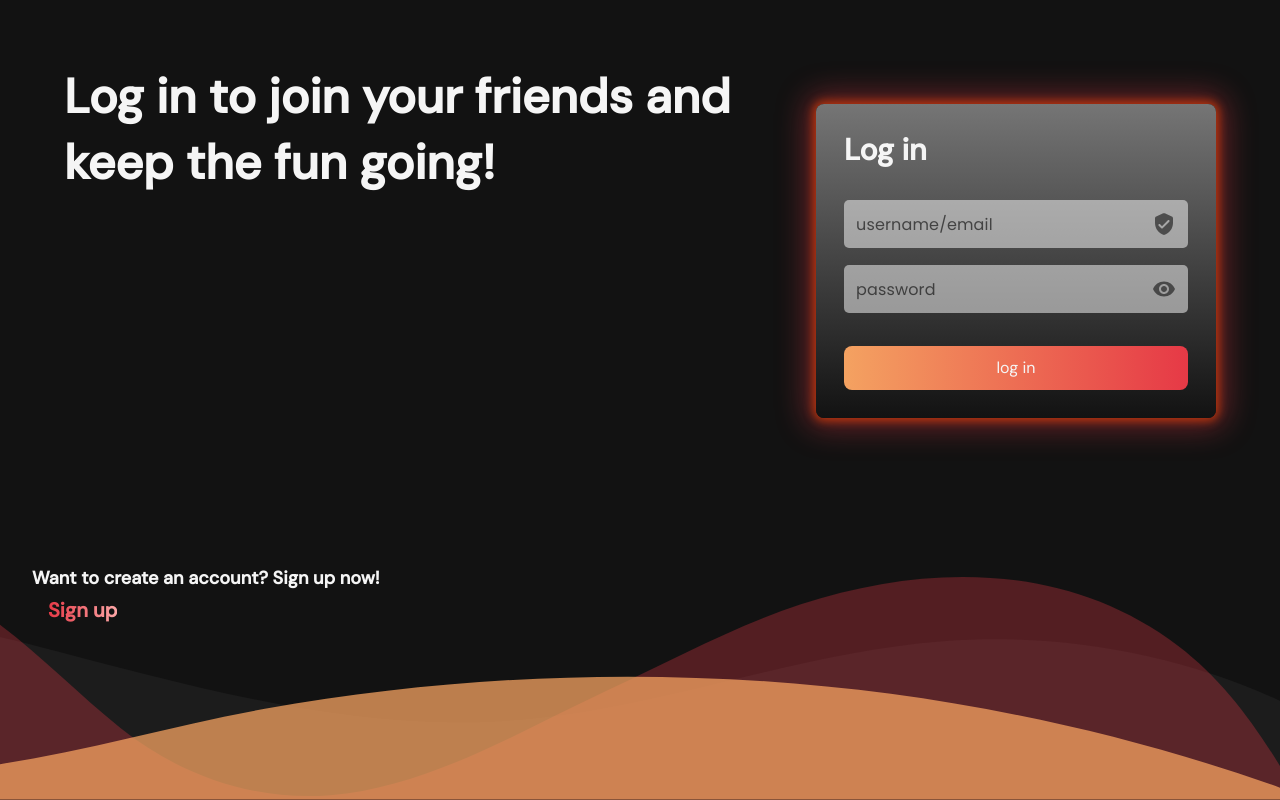
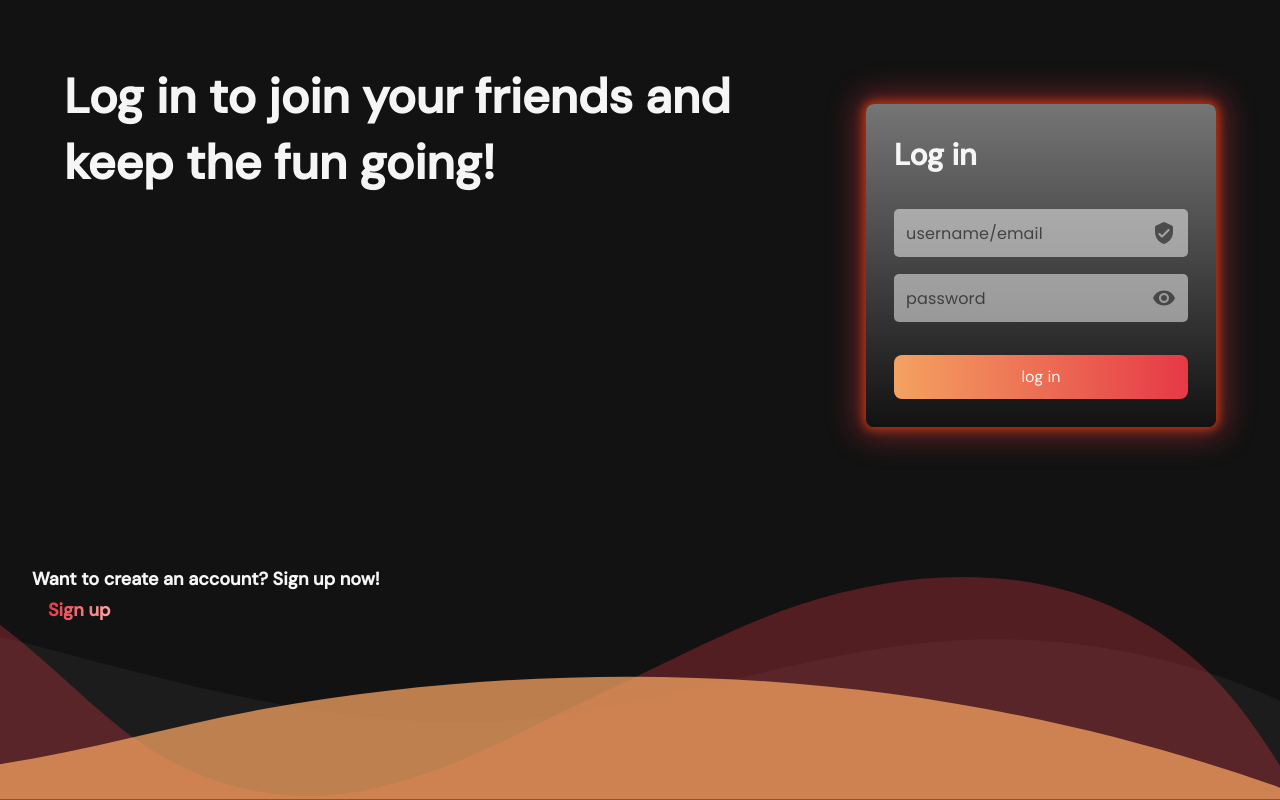
Before and after one commit to Mikolaj982/BYF, a React (Create React App) app in the folder frontend/: page / in a window 1280 px wide. Built offline with nearby package versions, Linux system fonts and the light colour scheme; no server answers.

Commit message:
refactor: change Tailwind to MUI styles

```diff
--- a/frontend/src/features/auth/components/Form/Form.tsx
+++ b/frontend/src/features/auth/components/Form/Form.tsx
@@ -1,6 +1,7 @@
 import { yupResolver } from '@hookform/resolvers/yup';
 import { registerSchema, loginSchema } from '../../../../utils/loginRegisterSchema';
 import { ThemeProvider } from '@mui/material';
+import Box from '@mui/material/Box';
 import React, { useEffect } from 'react'
 import { userAuthService } from '../../service/userAuthService';
 import { useNavigate } from 'react-router-dom';
@@ -25,12 +26,12 @@
         password: '',
         confirmPassword: '',
     };
-    const userCredientials = {
+    const userCredentials = {
         usernameOrEmail: '',
         password: '',
     };
     const defaultYupValues = isLogin
-        ? userCredientials
+        ? userCredentials
         : userData;
 
     const defaultResolver = isLogin
@@ -64,11 +65,29 @@
     };
 
     return (
-        <div className={`${isLogin ? "mt-10" : "mt-0"} flex flex-col z-20 justify-self-end md:mt-10 w-[250px] md:w-[300px] lg:w-[350px] xl:w-[400px] h-max md:h-fit p-5 md:p-7 md:ml-[3rem] rounded-lg bg-gradient-to-b from-coolGray to-richBlack shadow-fancy`}>
-            <h1 className='font-bold text-2xl md:text-3xl mb-6'>{isLogin ? 'Log in' : 'Sign up'}</h1>
-            <form
+        <Box
+            sx={{
+                mt: { xs: isLogin ? '2.5rem' : 0, md: '2.5rem' },
+                display: 'flex',
+                flexDirection: 'column',
+                zIndex: 20,
+                width: { xs: '250px', md: '300px', lg: '350px', xl: '400px' },
+                height: { xs: 'max-content', md: 'fit-content' },
+                p: { xs: '1.25rem', md: '1.75rem' },
+                ml: { md: '3rem' },
+                borderRadius: 1,
+                backgroundImage: 'linear-gradient(to bottom, #757575, #121212)',
+                boxShadow: '0 0 10px 3px rgba(255, 69, 0, 0.6), 0 0 30px 10px rgba(230, 57, 70, 0.4)',
+            }}
+        >
+            <Box component="h1" sx={{ m: 0, mb: '1.5rem', fontWeight: 700, fontSize: { xs: '1.5rem', md: '1.875rem' } }}>
+                {isLogin ? 'Log in' : 'Sign up'}
+            </Box>
+            <Box
+                component="form"
                 onSubmit={handleSubmit(onSubmit)}
-                className='flex flex-col h-full justify-end w-full'>
+                sx={{ display: 'flex', flexDirection: 'column', height: '100%', justifyContent: 'flex-end', width: '100%' }}
+            >
                 <ThemeProvider theme={muiTheme}>
                     {labels.map((label) => (
                         <CustomInputField
@@ -79,15 +98,62 @@
                             error={!!errors[label as keyof UserFormData]}
                         />))}
                 </ThemeProvider>
-                <button
+                <Box
+                    component="button"
                     type="submit"
-                    className="relative mt-6 w-full rounded-lg py-2.5 px-5 lg:transition-all duration-100 lg:hover:shadow-hoverFancy lg:active:shadow-activeFancy lg:hover:scale-105 lg:active:scale-95">
-                    <span className="absolute inset-0 rounded-lg bg-gradient-to-r from-sandyOrange to-carmineRed lg:transition-opacity lg:duration-100 lg:hover:opacity-0"></span>
-                    <span className="absolute inset-0 rounded-lg bg-carmineRed lg:transition-opacity lg:duration-100 opacity-0 lg:hover:opacity-100"></span>
-                    <span className="relative z-10 pointer-events-none text-offWhite">{isLogin ? 'log in' : 'sign up'}</span>
-                </button>
-            </form>
-        </div>
+                    sx={(theme) => ({
+                        position: 'relative',
+                        mt: '1.5rem',
+                        width: '100%',
+                        borderRadius: 1,
+                        py: '0.625rem',
+                        px: '1.25rem',
+                        border: 0,
+                        background: 'none',
+                        cursor: 'pointer',
+                        font: 'inherit',
+                        [theme.breakpoints.up('lg')]: {
+                            transition: 'transform 100ms, box-shadow 100ms',
+                            '&:hover': {
+                                transform: 'scale(1.05)',
+                                boxShadow: '0 0 8px 3px rgba(255, 165, 0, 0.4), 0 0 18px 6px rgba(255, 87, 34, 0.3)',
+                            },
+                            '&:hover .gradient-layer': { opacity: 0 },
+                            '&:hover .solid-layer': { opacity: 1 },
+                            '&:active': {
+                                transform: 'scale(0.95)',
+                                boxShadow: '0 0 5px 2px rgba(255, 140, 0, 0.3), 0 0 10px 4px rgba(255, 69, 0, 0.25)',
+                            },
+                        },
+                    })}
+                >
+                    <Box
+                        className="gradient-layer"
+                        sx={(theme) => ({
+                            position: 'absolute',
+                            inset: 0,
+                            borderRadius: 1,
+                            backgroundImage: 'linear-gradient(to right, #F4A261, #E63946)',
+                            [theme.breakpoints.up('lg')]: { transition: 'opacity 100ms' },
+                        })}
+                    />
+                    <Box
+                        className="solid-layer"
+                        sx={(theme) => ({
+                            position: 'absolute',
+                            inset: 0,
+                            borderRadius: 1,
+                            backgroundColor: '#E63946',
+                            opacity: 0,
+                            [theme.breakpoints.up('lg')]: { transition: 'opacity 100ms' },
+                        })}
+                    />
+                    <Box component="span" sx={{ position: 'relative', zIndex: 10, pointerEvents: 'none', color: 'text.primary' }}>
+                        {isLogin ? 'log in' : 'sign up'}
+                    </Box>
+                </Box>
+            </Box>
+        </Box>
     )
 };
 
--- a/frontend/src/pages/LoginRegister/LoginRegisterPage.tsx
+++ b/frontend/src/pages/LoginRegister/LoginRegisterPage.tsx
@@ -1,6 +1,7 @@
 import React, { useState } from 'react';
+import Box from '@mui/material/Box';
+import Typewriter from 'typewriter-effect';
 import Form from '../../features/auth/components/Form/Form';
-import Typewriter from 'typewriter-effect';
 import { FormFields } from '../../features/auth/types/auth.types';
 
 const Register: React.FC = () => {
@@ -14,10 +15,36 @@
     };
 
     const labels = isLoginMode ? loginLabels : registerLabels;
-    return (<>
-        <div className='flex justify-center md:block p-[2rem] lg:p-[4rem] h-dvh w-screen bg-richBlack'>
-            <div className='md:flex lg:justify-between lg:flex-row'>
-                <div className='text-offWhite hidden md:flex text-2xl md:text-3xl lg:text-5xl font-bold md:flex-1 break-words md:leading-normal lg:leading-snug mt-5 lg:mt-0'>
+    return (
+        <Box
+            sx={{
+                display: { xs: 'flex', md: 'block' },
+                justifyContent: 'center',
+                p: { xs: '2rem', lg: '4rem' },
+                height: '100dvh',
+                width: '100vw',
+                bgcolor: 'background.default',
+            }}
+        >
+            <Box
+                sx={{
+                    display: { md: 'flex' },
+                    justifyContent: { lg: 'space-between' },
+                    flexDirection: { lg: 'row' },
+                }}
+            >
+                <Box
+                    sx={{
+                        display: { xs: 'none', md: 'flex' },
+                        color: 'text.primary',
+                        fontSize: { xs: '1.5rem', md: '1.875rem', lg: '3rem' },
+                        fontWeight: 700,
+                        flex: { md: 1 },
+                        overflowWrap: 'break-word',
+                        lineHeight: { md: 1.5, lg: 1.375 },
+                        mt: { xs: '1.25rem', lg: 0 },
+                    }}
+                >
                     <Typewriter
                         key={isLoginMode ? 'login' : 'register'}
                         options={{
@@ -37,25 +64,73 @@
                                 .start();
                         }}
                     />
-                </div>
-                <svg className="w-full h-auto absolute bottom-0 left-0 transform rotate-180" xmlns="http://www.w3.org/2000/svg" viewBox="0 0 600 200" preserveAspectRatio="none">
-                    <path d="M0,0V46.29c47.79,22.2,103.59,32.17,158,28,70.36-5.37,136.33-33.31,206.8-37.5C438.64,32.43,512.34,53.67,583,72.05c69.27,18,138.3,24.88,209.4,13.08,36.15-6,69.85-17.84,104.45-29.34C989.49,25,1113-14.29,1200,52.47V0Z" opacity=".1" className="fill-current text-coolGray"></path>
-                    <path d="M0,0V15.81C13,36.92,27.64,56.86,47.69,72.05,99.41,111.27,165,111,224.58,91.58c31.15-10.15,60.09-26.07,89.67-39.8,40.92-19,84.73-46,130.83-49.67,36.26-2.85,70.9,9.42,98.6,31.56,31.77,25.39,62.32,62,103.63,73,40.44,10.79,81.35-6.69,119.13-24.28s75.16-39,116.92-43.05c59.73-5.85,113.28,22.88,168.9,38.84,30.2,8.66,59,6.17,87.09-7.5,22.43-10.89,48-26.93,60.65-49.24V0Z" opacity=".3" className="mt-4 fill-current text-carmineRed"></path>
-                    <path d="M0,0V5.63C149.93,59,314.09,71.32,475.83,42.57c43-7.64,84.23-20.12,127.61-26.46,59-8.63,112.48,12.24,165.56,35.4C827.93,77.22,886,95.24,951.2,90c86.53-7,172.46-45.71,248.8-84.81V0Z" opacity=".75" className="fill-current text-sandyOrange"></path>
+                </Box>
+                <svg
+                    style={{ width: '100%', height: 'auto', position: 'absolute', bottom: 0, left: 0, transform: 'rotate(180deg)' }}
+                    xmlns='http://www.w3.org/2000/svg'
+                    viewBox='0 0 600 200'
+                    preserveAspectRatio='none'
+                >
+                    <path d="M0,0V46.29c47.79,22.2,103.59,32.17,158,28,70.36-5.37,136.33-33.31,206.8-37.5C438.64,32.43,512.34,53.67,583,72.05c69.27,18,138.3,24.88,209.4,13.08,36.15-6,69.85-17.84,104.45-29.34C989.49,25,1113-14.29,1200,52.47V0Z" opacity=".1" fill="#757575" />
+                    <path d="M0,0V15.81C13,36.92,27.64,56.86,47.69,72.05,99.41,111.27,165,111,224.58,91.58c31.15-10.15,60.09-26.07,89.67-39.8,40.92-19,84.73-46,130.83-49.67,36.26-2.85,70.9,9.42,98.6,31.56,31.77,25.39,62.32,62,103.63,73,40.44,10.79,81.35-6.69,119.13-24.28s75.16-39,116.92-43.05c59.73-5.85,113.28,22.88,168.9,38.84,30.2,8.66,59,6.17,87.09-7.5,22.43-10.89,48-26.93,60.65-49.24V0Z" opacity=".3" fill="#E63946" />
+                    <path d="M0,0V5.63C149.93,59,314.09,71.32,475.83,42.57c43-7.64,84.23-20.12,127.61-26.46,59-8.63,112.48,12.24,165.56,35.4C827.93,77.22,886,95.24,951.2,90c86.53-7,172.46-45.71,248.8-84.81V0Z" opacity=".75" fill="#F4A261" />
                 </svg>
                 <Form labels={labels} isLogin={isLoginMode} />
-                <div className={`${isLoginMode ? "bottom-16" : "bottom-6"} text-offWhite lg:text-lg fixed font-bold left-1/2 -translate-x-1/2 w-full md:left-[0%] md:translate-x-0 md:w-[53%] p-[2rem] md:bottom-36 text-sm flex flex-col`}>
-                    <span className='mb-1'>
+                <Box
+                    sx={{
+                        position: 'fixed',
+                        bottom: { xs: isLoginMode ? '4rem' : '1.5rem', md: '9rem' },
+                        left: { xs: '50%', md: '0%' },
+                        transform: { xs: 'translateX(-50%)', md: 'translateX(0)' },
+                        width: { xs: '100%', md: '53%' },
+                        p: '2rem',
+                        color: 'text.primary',
+                        fontWeight: 700,
+                        fontSize: { xs: '0.875rem', lg: '1.125rem' },
+                        display: 'flex',
+                        flexDirection: 'column',
+                    }}
+                >
+                    <Box component="span" sx={{ mb: '0.25rem' }}>
                         {isLoginMode ?
                             'Want to create an account? Sign up now!'
                             :
                             'Already have an account? Log in to continue and track your progress!'}
-                    </span>
-                    <button onClick={toggleMode} className='text-left lg:text-xl md:ml-4 w-fit bg-gradient-to-r from-carmineRed to-red-300 bg-clip-text text-transparent lg:hover:text-sandyOrange transition-all duration-300 z-10'>{isLoginMode ? 'Sign up' : 'Log in'}</button>
-                </div>
-            </div>
-        </div >
-    </>
+                    </Box>
+                    <Box
+                        component="button"
+                        onClick={toggleMode}
+                        sx={(theme) => ({
+                            border: 0,
+                            background: 'none',
+                            p: 0,
+                            cursor: 'pointer',
+                            fontFamily: 'inherit',
+                            fontWeight: 'inherit',
+                            textAlign: 'left',
+                            fontSize: { lg: '1.25rem' },
+                            ml: { md: '1rem' },
+                            width: 'fit-content',
+                            backgroundImage: 'linear-gradient(to right, #E63946, #fca5a5)',
+                            backgroundClip: 'text',
+                            WebkitBackgroundClip: 'text',
+                            color: 'transparent',
+                            WebkitTextFillColor: 'transparent',
+                            transition: 'color 300ms, -webkit-text-fill-color 300ms',
+                            zIndex: 10,
+                            [theme.breakpoints.up('lg')]: {
+                                '&:hover': {
+                                    color: '#F4A261',
+                                    WebkitTextFillColor: '#F4A261',
+                                },
+                            },
+                        })}
+                    >
+                        {isLoginMode ? 'Sign up' : 'Log in'}
+                    </Box>
+                </Box>
+            </Box>
+        </Box>
     )
 };
 
```
